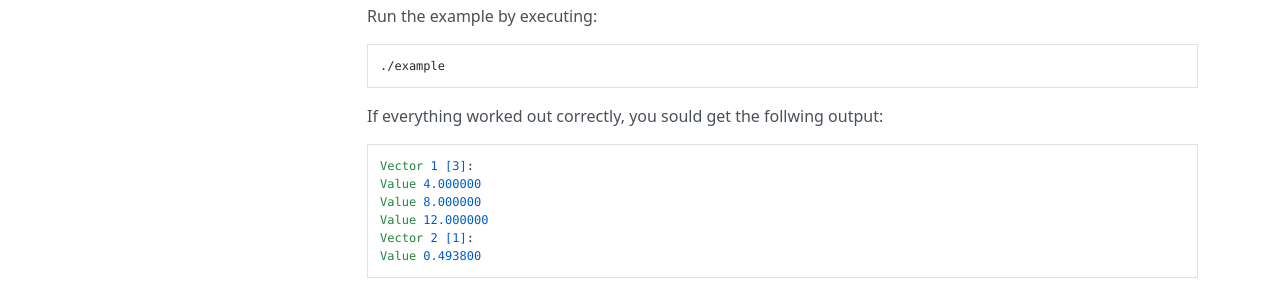
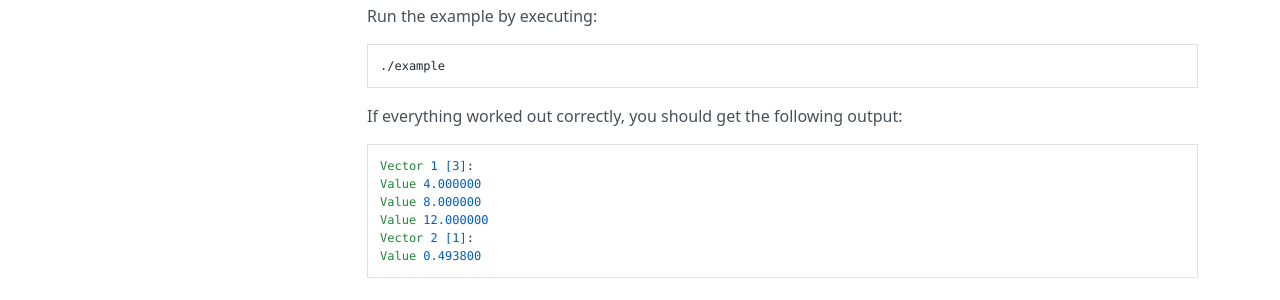
Before and after one commit to compiler-dept/event-compiler, an MkDocs documentation site: the page built from docs/guides/usage.md, in a window 1280 px wide and 900 px high, scrolled down 2129 px. Shown: the part 479-779 px from the top of the window. Built offline with MkDocs 1.6.1, drawn with Linux system fonts in a browser that asks for light colours; nearby versions of some CDN libraries.

Commit message:
Fixed typos

````diff
--- a/docs/guides/usage.md
+++ b/docs/guides/usage.md
@@ -139,7 +139,7 @@ Run the example by executing:
 ./example
 ```
 
-If everything worked out correctly, you sould get the follwing output:
+If everything worked out correctly, you should get the following output:
 
 ```
 Vector 1 [3]:
````
